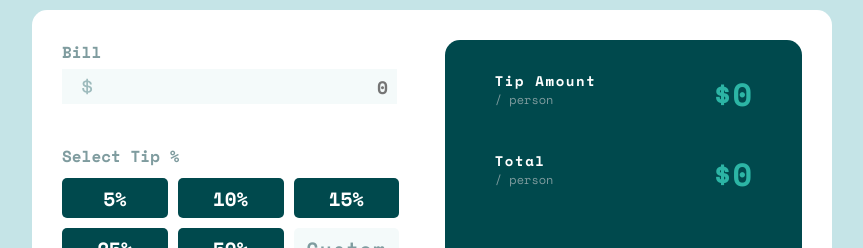
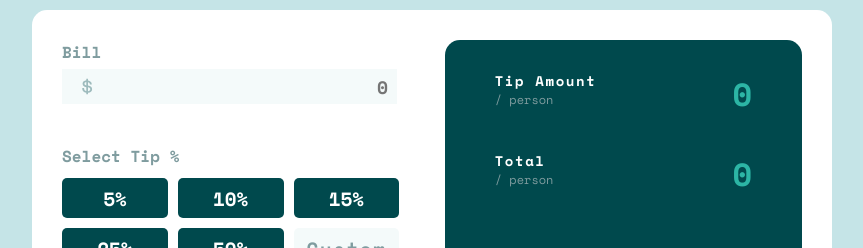
Before and after one commit to OthankQ/tip_splitter, a Next.js app: page / in a window 1280 px wide. Shown: the part 251-499 px from the top of the page, without its empty margins (208-1071 px from the left). Built offline with nearby package versions, Linux system fonts and the light colour scheme.

Commit message:
add display value place holder for NaN and Infinity value

```diff
--- a/components/MainContainer.tsx
+++ b/components/MainContainer.tsx
@@ -113,16 +113,27 @@ export class MainContainer extends React.Component<{}, MainContainerState> {
   }
 
   handleInputValueChange() {
-    console.log('this ran');
     const { bill, tipPercentage, numOfPeople } = this.state;
 
     let calculatedTipPerPerson = (bill * tipPercentage * 0.01) / numOfPeople;
     let calculatedTotalPerPerson = bill / numOfPeople + calculatedTipPerPerson;
 
-    this.setState({
-      tipPerPerson: calculatedTipPerPerson.toFixed(2),
-      totalPerPerson: calculatedTotalPerPerson.toFixed(2),
-    });
+    if (
+      !calculatedTipPerPerson ||
+      !calculatedTotalPerPerson ||
+      calculatedTipPerPerson == Infinity ||
+      calculatedTotalPerPerson == Infinity
+    ) {
+      this.setState({
+        tipPerPerson: '...',
+        totalPerPerson: '...',
+      });
+    } else {
+      this.setState({
+        tipPerPerson: `$${calculatedTipPerPerson.toFixed(2)}`,
+        totalPerPerson: `$${calculatedTotalPerPerson.toFixed(2)}`,
+      });
+    }
   }
 
   componentDidUpdate(preProps, prevState: MainContainerState) {
@@ -160,8 +171,8 @@ export class MainContainer extends React.Component<{}, MainContainerState> {
         </div>
         <div className="right-container">
           <div className="top-content">
-            <ResultDisplay label="Tip Amount" result={tipPerPerson} />
-            <ResultDisplay label="Total" result={totalPerPerson} />
+            <ResultDisplay label="Tip Amount" result={`${tipPerPerson}`} />
+            <ResultDisplay label="Total" result={`${totalPerPerson}`} />
           </div>
           <div className="bottom-content">
             <button className="reset-btn">RESET</button>
--- a/components/ResultDisplay.tsx
+++ b/components/ResultDisplay.tsx
@@ -42,7 +42,7 @@ export class ResultDisplay extends React.Component<ResultDisplayProps, {}> {
           <p>/ person</p>
         </div>
         <div className="number-content">
-          <h1>${result}</h1>
+          <h1>{result}</h1>
         </div>
       </StyledDiv>
     );
```
